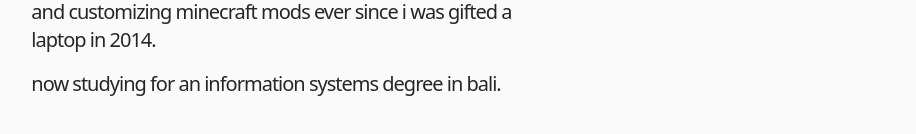
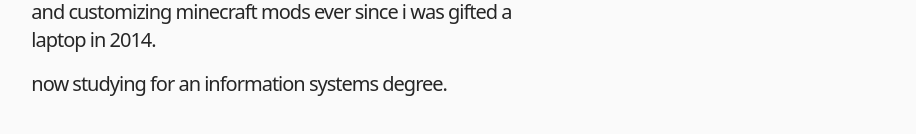
Before and after one commit to Milopadma/whoami, a Next.js app: page /about in a window 1280 px wide. Shown: the part 262-396 px from the top of the page, without its empty margins (182-1098 px from the left). Built offline with nearby package versions, Linux system fonts and the light colour scheme.

Commit message:
adjustments

```diff
--- a/src/app/about/page.tsx
+++ b/src/app/about/page.tsx
@@ -28,7 +28,7 @@
             </p>
             <Spacing sm />
             <p className="max-w-[500px]">
-              now studying for an information systems degree in bali.
+              now studying for an information systems degree.
             </p>
           </div>
         </div>
--- a/src/app/page.tsx
+++ b/src/app/page.tsx
@@ -25,7 +25,7 @@
           src={imageSrc}
           alt={title}
           fill
-          className="object-cover object-left"
+          className="object-cover object-left rounded-2xl"
         />
       </div>
       <Spacing xs />
--- a/src/components/carddrawer.tsx
+++ b/src/components/carddrawer.tsx
@@ -36,9 +36,7 @@
     <Drawer>
       <DrawerTrigger className="text-left">{children}</DrawerTrigger>
       <DrawerContent>
-        <div className="px-4">
-          <Images />
-        </div>
+        <Images />
         <DrawerHeader>
           <DrawerTitle className="text-2xl">{title}</DrawerTitle>
           <DrawerDescription className="text-base">
--- a/src/components/images.tsx
+++ b/src/components/images.tsx
@@ -9,7 +9,7 @@
   return (
     <div className="grid grid-cols-4 grid-rows-2 gap-4 max-w-[100vw] rounded-2xl overflow-hidden min-h-[500px]">
       <div className="col-span-4 lg:col-span-2 row-span-2 hover:brightness-75 hover:cursor-pointer">
-        <ImgDrawer>
+        {/* <ImgDrawer> */}
         <div className="relative h-full">
           <Image
             fill
@@ -18,7 +18,7 @@
             className="shrink-0 aspect-square w-full object-cover"
           />
         </div>
-        </ImgDrawer>
+        {/* </ImgDrawer> */}
       </div>
       <div className="col-start-3 row-start-2 hover:brightness-75 hover:cursor-pointer hidden lg:block">
         <div className="relative h-96">
```
Lines whose indentation alone changed are shown as unchanged.
